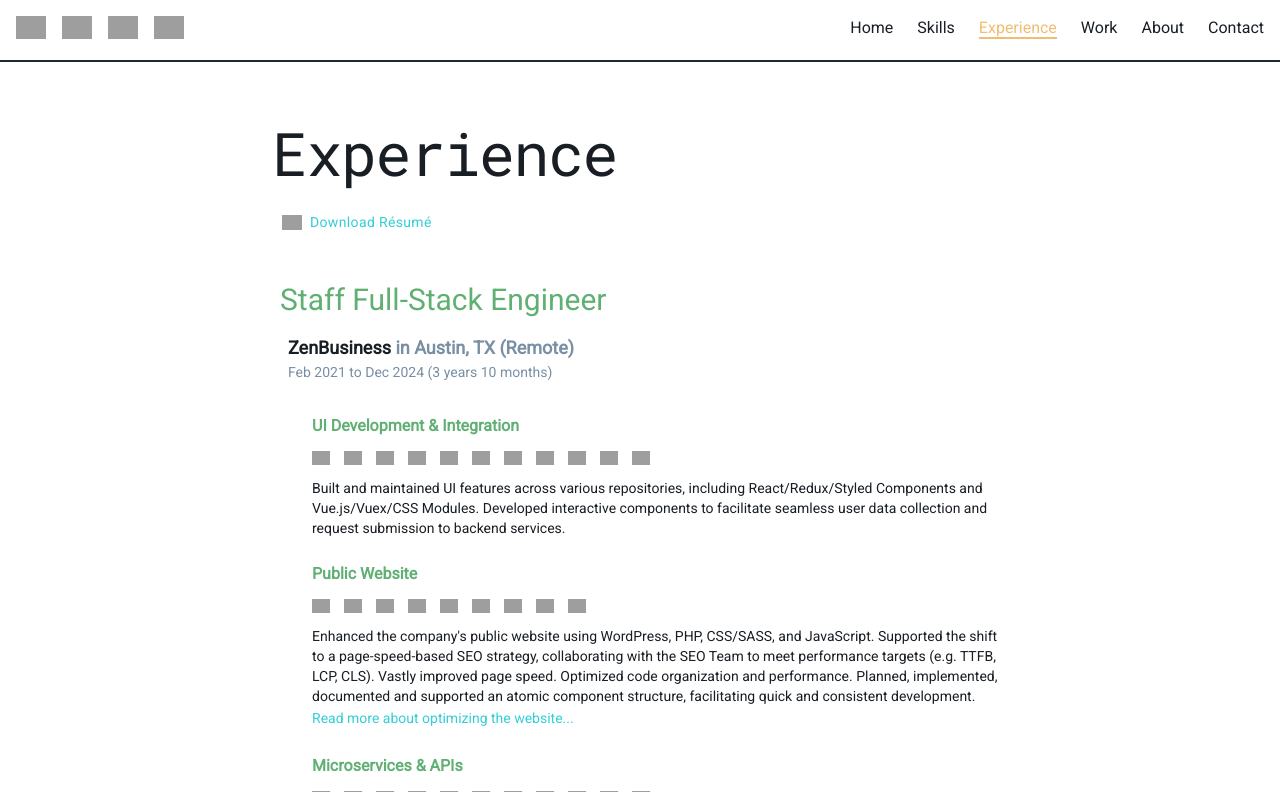
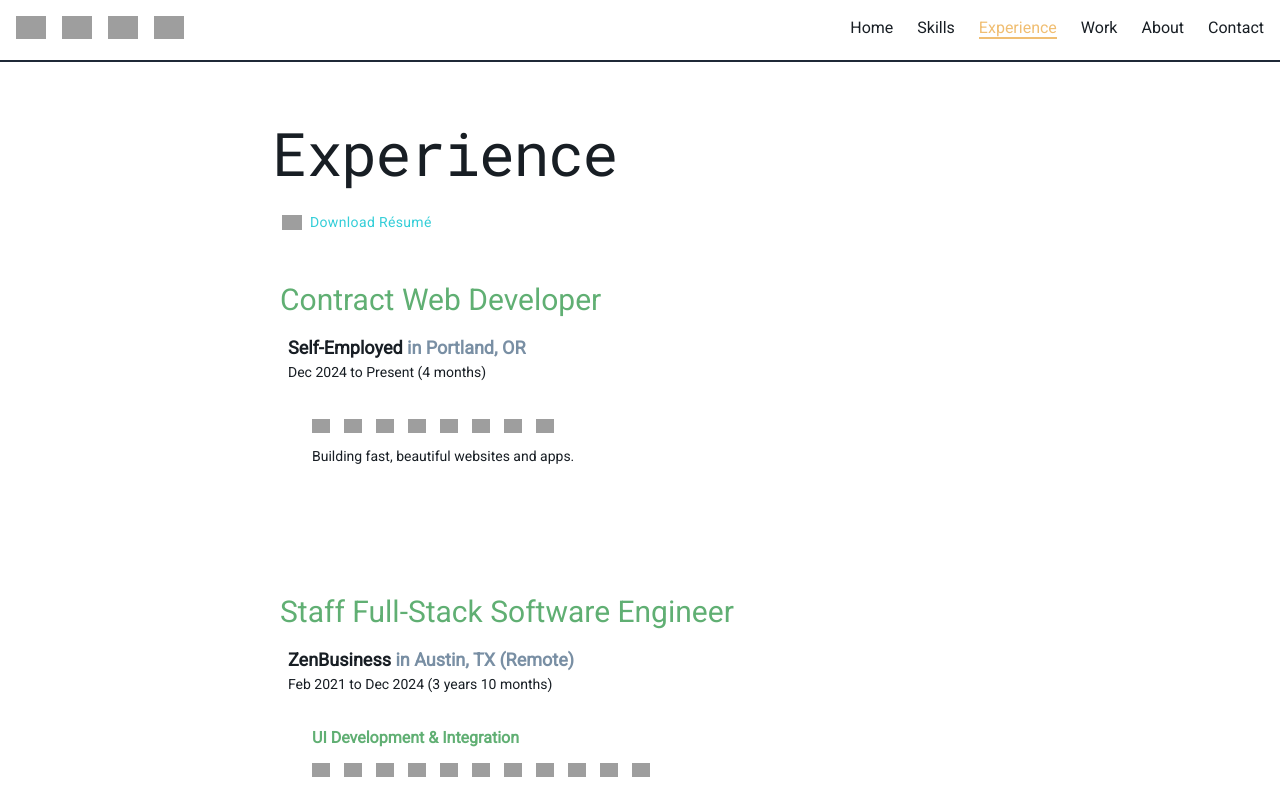
Before and after one commit to bensbits91/portfolio-2025-nextjs-js-tailwind, a Next.js app: page /experience in a window 1280 px wide. Shown: the top 792 px of the page. Built offline with nearby package versions, Linux system fonts and the light colour scheme; grey boxes are pictures that could not be loaded.

Commit message:
add current role; fix php icon; move truncateString util

```diff
--- a/app/components/experience/JobHeader.js
+++ b/app/components/experience/JobHeader.js
@@ -1,4 +1,4 @@
-import { HeadingTwo, SubtleText } from '@/app/components/typography';
+import { HeadingTwo, P } from '@/app/components/typography';
 import { duration } from '@/app/utils.js';
 
 const JobHeader = ({ job }) => {
@@ -11,7 +11,7 @@ const JobHeader = ({ job }) => {
             <span className="text-bb-gray-300"> in {location}</span>
          </div>
          <div className="md:pl-2">
-            <SubtleText>{duration(start, end)}</SubtleText>
+            <P>{duration(start, end)}</P>
          </div>
       </div>
    );
--- a/app/components/projects/ProjectGridCard.js
+++ b/app/components/projects/ProjectGridCard.js
@@ -2,7 +2,7 @@ import { CloudinaryImage } from '@/app/components/image';
 import { HeadingThree } from '@/app/components/typography';
 import { IconBar } from '@/app/components/common';
 import { skillIcons } from '@/app/data';
-import { truncateString } from '@/utils/stringUtils';
+import { truncateString } from '@/app/utils';
 
 const ProjectGridCard = ({ project, handleClick }) => {
    const { name, tech, description, year } = project;
--- a/app/data.js
+++ b/app/data.js
@@ -439,8 +439,8 @@ export const skills = [
       stackCategory: 'Language',
       name: 'PHP',
       icon: '/php.svg',
-      cloudinary: 'php01-dark-icon_fzefry',
-      cloudinaryDark: 'javascript-dark-icon_diwklq',
+      cloudinary: 'php-icon_apfbnf',
+      cloudinaryDark: 'php01-dark-icon_fzefry',
       yearLearned: 2013,
       years: 9,
       rating: 8,
@@ -757,7 +757,31 @@ export const skills = [
 ];
 export const experience = [
    {
-      role: 'Staff Full-Stack Engineer',
+      role: 'Contract Web Developer',
+      company: 'Self-Employed',
+      location: 'Portland, OR',
+      start: '2024-12',
+      end: '',
+      duties: [
+         {
+            name: '',
+            description: 'Building fast, beautiful websites and apps.',
+            skillNames: [
+               'JavaScript',
+               'NodeJS',
+               'React.js',
+               'Next.js',
+               'Vercel',
+               'CSS Modules',
+               'Tailwind',
+               'Fastify',
+               'MongoDB'
+            ]
+         }
+      ],
+   },
+   {
+      role: 'Staff Full-Stack Software Engineer',
       company: 'ZenBusiness',
       location: 'Austin, TX (Remote)',
       start: '2021-02',
@@ -861,8 +885,6 @@ export const experience = [
          'CSS',
          'SCSS',
          'Sass',
-         'Tailwind',
-         'JSS',
          'Styled Components',
          'Responsive Design',
          'A/B and multivariate testing',
@@ -2160,7 +2182,7 @@ export const education = [
       endYear: 2001,
       awards: [
          'Fully Paid PhD Fellowship',
-         'Exceled, tutored peers, led study groups',
+         'Excelled, tutored peers, led study groups',
          'Focused on fluid dynamics and differential equations',
          'Participated in sponsored workshops to optimize semiconductor performance',
          'Helped distinguished professors emeritus produce the second edition of their popular textbook on differential equations. Devised complex mathematical problems and authored solutions. Edited and proofread the text. Used LaTeX to typeset the book. Trained other students in LaTeX. Developed a love of tech. Also enhanced my life-long love of mentoring and teaching.',
--- a/app/utils.js
+++ b/app/utils.js
@@ -40,19 +40,6 @@ export const generateStars = rating => {
 
    return stars;
 };
-export const generateYearIcon = years => {
-   return (
-      <div className="row flex h-6 w-6 items-center">
-         <CloudinaryImage
-            cloudinaryId={`yrs-${years}`}
-            alt="Number of years icon"
-            width="24"
-            height="24"
-         />
-         <span className="text-teal-400">years</span>
-      </div>
-   );
-};
 
 // date helpers
 export const getYearsAndMonths = (start, end) => {
@@ -65,19 +52,21 @@ export const getYearsAndMonths = (start, end) => {
 export const getPrettyDate = date => dayjs(date).format('MMM YYYY');
 export const duration = (start, end, style) => {
    const { years, months } = getYearsAndMonths(start, end);
-   const pretty = `${getPrettyDate(start)} to ${getPrettyDate(end)}`;
-   const yoMo = `${years} years ${months} months`;
+   const prettyStart = getPrettyDate(start);
+   const prettyEnd = end ? getPrettyDate(end) : 'Present';
+   const prettyDate = `${prettyStart} to ${prettyEnd}`;
+   const yoMo = `${years ? `${years} years ` : ''}${months} months`;
    const approxYears = `~ ${Math.round(years + months / 12)} years`;
 
    switch (style) {
       case 'pretty':
-         return pretty;
+         return prettyDate;
       case 'yoMo':
          return yoMo;
       case 'approxYears':
          return approxYears;
       default:
-         return `${pretty} (${yoMo})`;
+         return `${prettyDate} (${yoMo})`;
    }
 };
 export const getYearsSince = date => {
@@ -128,3 +117,10 @@ export const maxWidthCode = size => {
          return 'max-w-[800px]';
    }
 };
+
+export const truncateString = (str, num) => {
+   if (str?.length <= num) {
+      return { newString: str, wasTruncated: false };
+   }
+   return { newString: str.slice(0, num) + '...', wasTruncated: true };
+};
--- a/utils/stringUtils.js
+++ /dev/null
@@ -1,6 +0,0 @@
-export const truncateString = (str, num) => {
-   if (str?.length <= num) {
-      return { newString: str, wasTruncated: false };
-   }
-   return { newString: str.slice(0, num) + '...', wasTruncated: true };
-};
```
